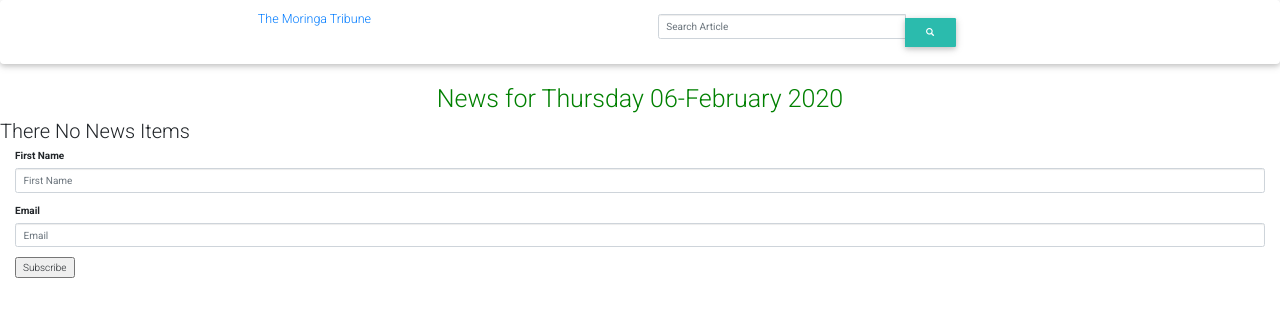
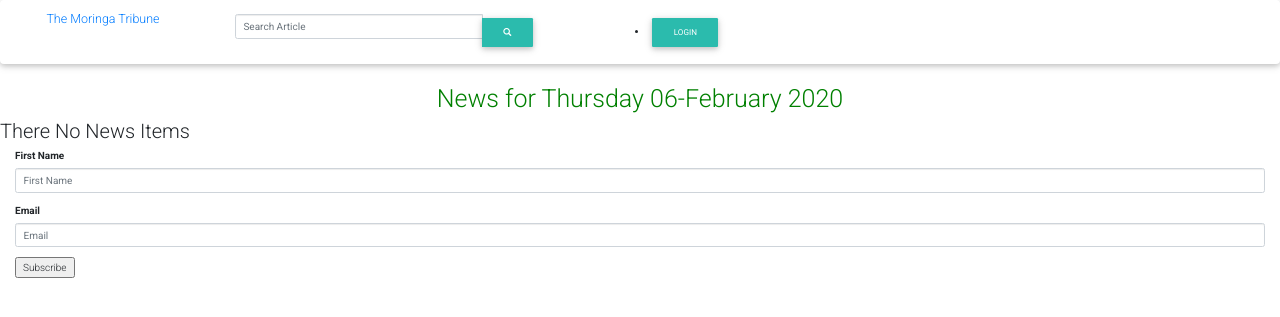
Before and after one commit to Kenneth-joseph/tribune--news, a Django app: page / in a window 1280 px wide. Shown: the top 317 px of the page. Run offline with Django 3.2, Linux system fonts and the light colour scheme; data that the repository does not hold is empty; some libraries are stand-ins or nearby versions.

Commit message:
edited my navbar

```diff
--- a/news/templates/all-news/base.html
+++ b/news/templates/all-news/base.html
@@ -20,13 +20,12 @@
     <!-- Bootstrap core CSS -->
     <link href="https://cdnjs.cloudflare.com/ajax/libs/twitter-bootstrap/4.4.1/css/bootstrap.min.css" rel="stylesheet">
     <!-- Material Design Bootstrap -->
-            <link href="https://cdnjs.cloudflare.com/ajax/libs/mdbootstrap/4.12.0/css/mdb.min.css" rel="stylesheet">
+    <link href="https://cdnjs.cloudflare.com/ajax/libs/mdbootstrap/4.12.0/css/mdb.min.css" rel="stylesheet">
     {% endblock %}
 
 </head>
 <body>
     {% include "navbar.html" %}
-
     {% block content %} <h1 class="text-center">News for {{date|date:"l d-F Y"}}</h1> {%endblock%}
 
     {% block scripts %}
--- a/news/templates/navbar.html
+++ b/news/templates/navbar.html
@@ -4,7 +4,7 @@
     <meta charset="UTF-8">
 </head>
 <body>
-<nav class="navbar navsbar-inverse">
+<nav class="navbar navsbar-inverse ">
   <div class="container-fluid">
     <div class="navbar-header">
       <a class="navbar-brand" href="{% url 'newsToday' %}">The Moringa Tribune</a>
@@ -24,7 +24,35 @@
         </form>
       </div>
     <!--search form ends-->
+      <div class="col-sm-6 col-md-6">
+            {% if user.is_authenticated %}
+            <ul>
+              <li class="dropdown">
+                <a href="#" class="dropdown-toggle btn btn-default" data-toggle="dropdown" role="button" aria-expanded="false">Account
+                          <span class="caret"></span>
+                      </a>
+                <ul class="dropdown-menu" role="menu">
+                  <li>
+                    <a href="{%url 'newsToday'%}">Home</a>
+                  </li>
+                  <li>
+                    <a href="/accounts/password/change">Change Password</a>
+                  </li>
+                  <li>
+                    <a href="/logout">Logout</a>
+                  </li>
+                </ul>
+              </li>
+            </ul>
+            {% else %}
+            <li>
+              <a class='btn btn-default' href="/accounts/login">Login</a>
+            </li>
+
+            {% endif %}
+          </div>
   </div>
 </nav>
+
 </body>
 </html>
--- a/news/templates/registration/base.html
+++ b/news/templates/registration/base.html
@@ -22,7 +22,9 @@
 
 <body>
 
-  {% block content %}  {%endblock%}
+  {% block content %}
+
+  {%endblock%}
 
 
   {% block scripts %}
--- a/tribune/urls.py
+++ b/tribune/urls.py
@@ -19,5 +19,5 @@ from django.contrib import admin
 urlpatterns = [
     url(r'^admin/', admin.site.urls),
     url(r'', include('news.urls')),
-    url(r'^accounts/', include('registration.backends.simple.urls'))
+    url(r'^accounts/', include('registration.backends.simple.urls')),
 ]
```
Also changed, not shown: media/articles/desk38.png (added).
